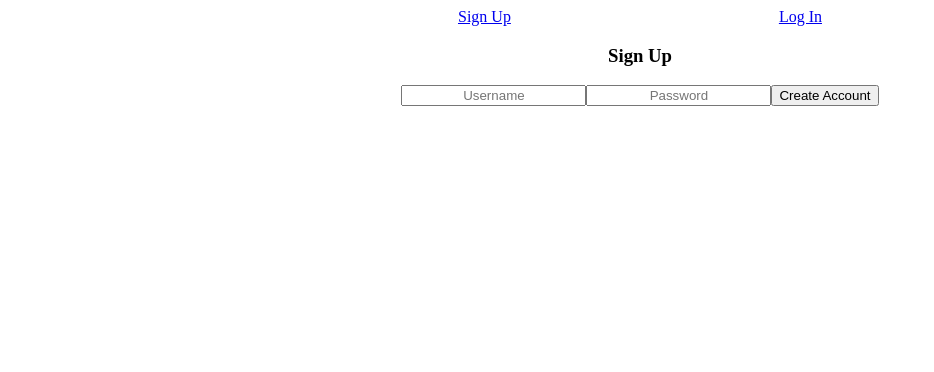
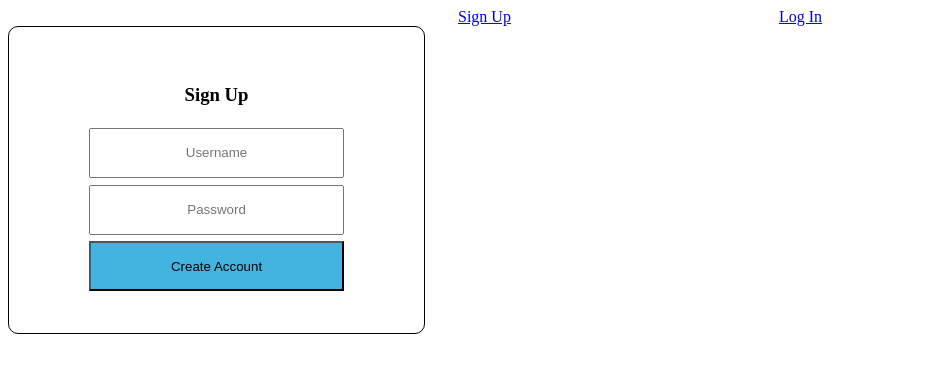
Before and after one commit to silicon-slopes-engineer-workshop/coding_pairs, a React (Create React App) app in the folder client/: page /signup in a window 1280 px wide. Shown: the top 372 px of the page, without its empty margins (0-934 px from the left). Built offline with nearby package versions, Linux system fonts and the light colour scheme; no server answers.

Commit message:
Added styled-components. minor styling of signup component

```diff
--- a/client/package.json
+++ b/client/package.json
@@ -6,7 +6,8 @@
     "axios": "^0.18.0",
     "react": "^16.5.2",
     "react-dom": "^16.5.2",
-    "react-router-dom": "^4.2.2"
+    "react-router-dom": "^4.2.2",
+    "styled-components": "^4.2.0"
   },
   "devDependencies": {
     "react-scripts": "1.1.5"
--- a/client/src/Auth/Signup.js
+++ b/client/src/Auth/Signup.js
@@ -1,5 +1,32 @@
 import React, { Component } from 'react';
 import { withContext } from "../AppContext"
+import styled from 'styled-components'
+
+const SignupForm = styled.form`
+  display: flex;
+  flex-direction: column;
+  justify-content: center;
+  align-items: center;
+  border: black solid 1px;
+  border-radius: 10px;
+  width: 33%;
+  // height: 150px;
+  padding: 3%;
+`
+
+const Inputs = styled.input`
+  width: 75%;
+  height: 50px;
+  margin: 1%;
+`
+
+const Button = styled.button`
+  width: 75%;
+  height 50px;
+  margin: 1%;
+  background: #43B3E0;
+`
+
 
 class Signup extends Component {
     constructor() {
@@ -35,25 +62,26 @@ class Signup extends Component {
             })
     }
 
+
     render() {
         return (
             <div className="form-wrapper">
-                <form onSubmit={this.handleSubmit}>
+                <SignupForm onSubmit={this.handleSubmit}>
                     <h3>Sign Up</h3>
-                    <input
+                    <Inputs
                         onChange={this.handleChange}
                         value={this.state.username}
                         name="username"
                         type="text"
                         placeholder="Username"/>
-                    <input
+                    <Inputs
                         onChange={this.handleChange}
                         value={this.state.password}
                         name="password"
                         type="password"
                         placeholder="Password"/>
-                    <button type="submit">Create Account</button>
-                </form>
+                    <Button type="submit">Create Account</Button>
+                </SignupForm>
 
                 {
                     this.state.errorMessage &&
```
Also changed, not shown: 1 other file (tests, documents, lock files or other folders).
